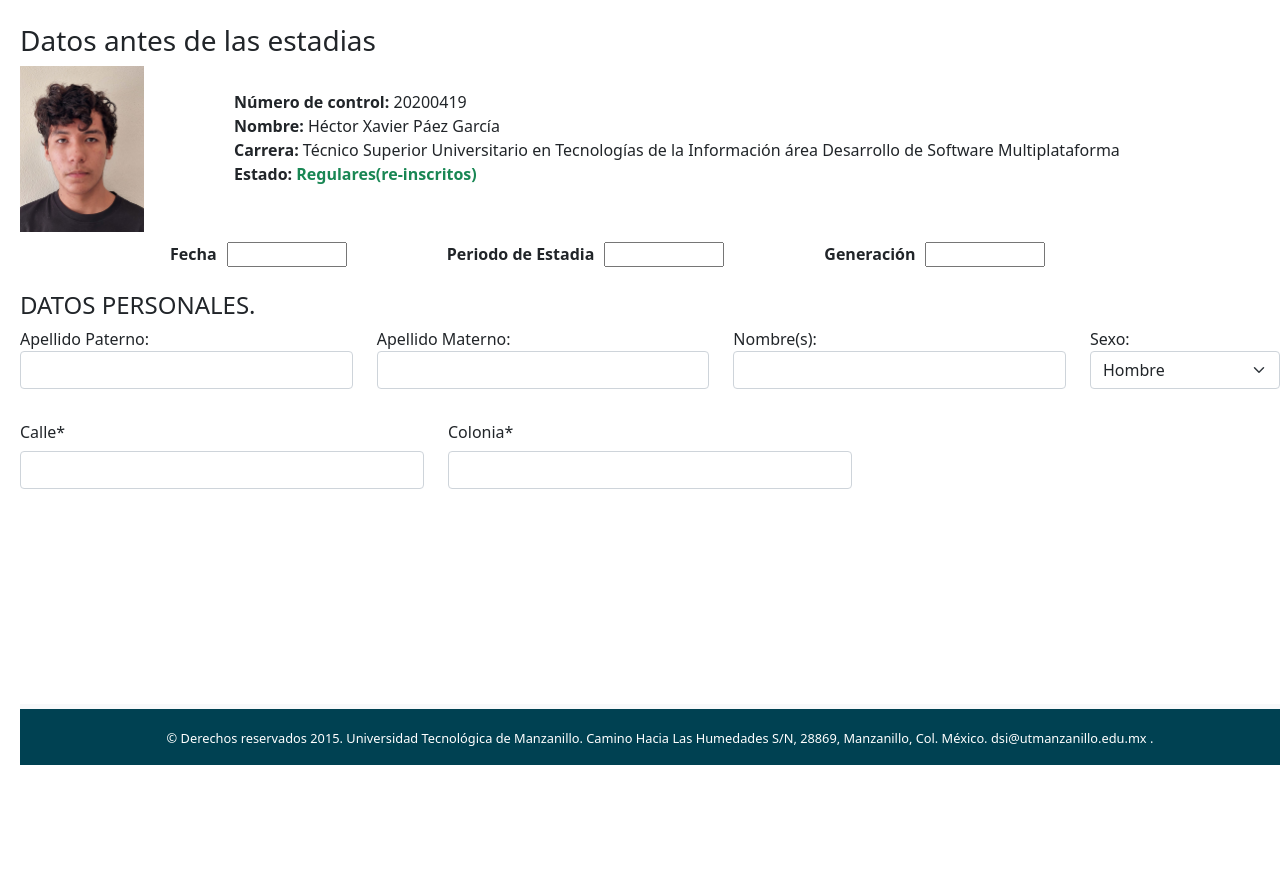
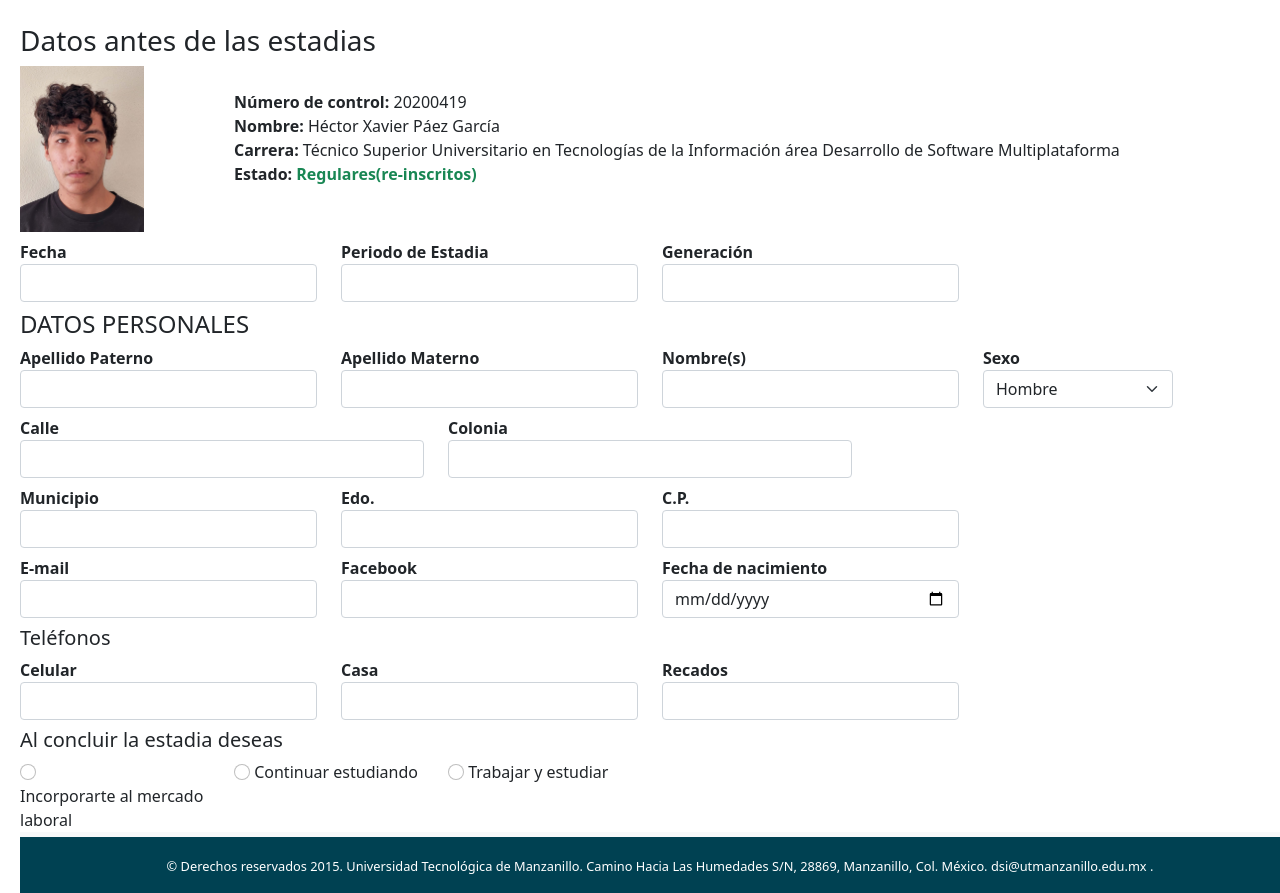
Before and after one commit to WilliamRVazquez/hectorSiiutem, a PHP site: page /estadias.php in a window 1280 px wide. Shown: the part 56-949 px from the top of the page. Before the commit the page ends 821 px from the top, so only its background shows below. Run offline with PHP 8.4, Linux system fonts and the light colour scheme.

Commit message:
Se termino la pagina de estadias

```diff
--- a/estadias.php
+++ b/estadias.php
@@ -47,50 +47,71 @@
             </div>
         </div>
 
-        <div class="d-flex" style="margin-top: 10px;">
-
-                <span style="margin-left: 150px ;">
+        <!--PRIMERA FILA-->
+        <div class="row mt-2">
+            <div class="col-3">
+                <label for="fecha">
                     <strong>
                         Fecha
                     </strong>
-                </span>
+                </label>
+                <input type="text" class="form-control" id="fecha" name="fecha">
+            </div>
 
-                <input type="text" style="width: 120px; height: 25px ; margin-left: 10px ;">
-
-                <span style="margin-left: 100px ;">
+            <div class="col-3">
+                <label for="Periodo">
                     <strong>
                         Periodo de Estadia
                     </strong>
-                </span>
+                </label>
+                <input type="text" class="form-control" id="periodo" name="periodo">
+            </div>
 
-                <input type="text" style="width: 120px; height: 25px ; margin-left: 10px ;">
-
-                <span style="margin-left: 100px ;">
+            <div class="col-3">
+                <label for="generacion">
                     <strong>
                         Generación
                     </strong>
-                </span>
-
-                <input type="text" style="width: 120px; height: 25px ; margin-left: 10px ;">
+                </label>
+                <input type="text" class="form-control" id="generacion" name="generacion">
+            </div>
         </div>
 
-        <h4 class="mt-4">DATOS PERSONALES.</h4>
-        <!--PRIMERA FILA-->
+        <!--SEGUNDA FILA-->
+        <h4 class="mt-2">
+            DATOS PERSONALES
+        </h4>
         <div class="row">
-            <div class="col">
-                <label for="lastNameP">Apellido Paterno: </label>
+            <div class="col-3">
+                <label for="lastNameP">
+                    <strong>
+                        Apellido Paterno
+                    </strong>
+                </label>
                 <input class="form-control" id="lastNameP" name="lastNameP" type="text">
             </div>
-            <div class="col">
-                <label for="lastNameM">Apellido Materno: </label>
+            <div class="col-3">
+                <label for="lastNameM">
+                    <strong>
+                        Apellido Materno
+                    </strong>
+                </label>
                 <input id="lastNameM" class="form-control" name="lastNameM" type="text">
             </div>
-            <div class="col">
-                <label for="name">Nombre(s): </label>
+            <div class="col-3">
+                <label for="name">
+                    <strong>
+                        Nombre(s)
+                    </strong>
+                </label>
                 <input id="name" class="form-control" name="name" type="text">
             </div>
             <div class="col-2">
-                <label for="sex">Sexo: </label>
+                <label for="sex">
+                    <strong>
+                        Sexo
+                    </strong>
+                </label>
                 <select class="form-select" id="sex" name="sex">
                     <option value="Hombre">
                         Hombre
@@ -105,16 +126,136 @@
             </div>
         </div>
 
-        <!--SEGUNDA FILA-->
-        <div class="row mt-4">
+        <!--TERCERA FILA-->
+        <div class="row mt-2">
             <div class="col-4">
-                <label class="col-sm-2 col-form-label" for="street">Calle* </label>
+                <label for="calle">
+                    <strong>
+                        Calle
+                    </strong>
+                </label>
                 <input class="form-control" id="street" name="street" type="text">
             </div>
             <div class="col-4">
-                <label class="col-sm-2 col-form-label" for="colonia">Colonia* </label>
+                <label for="colonia">
+                    <strong>
+                        Colonia
+                    </strong>
+                </label>
                 <input class="form-control" id="colonia" name="colonia" type="text">
             </div>
+        </div>
+
+        <!--CUARTA FILA-->
+        <div class="row mt-2">
+            <div class="col-3">
+                <label for="municipio">
+                    <strong>
+                        Municipio
+                    </strong>
+                </label>
+                <input type="text" class="form-control" id="municipio" name="municipio">
+            </div>
+            <div class="col-3">
+                <label for="edo">
+                    <strong>
+                        Edo.
+                    </strong>
+                </label>
+                <input class="form-control" id="edo" name="edo" type="text">
+            </div>
+            <div class="col-3">
+                <label for="codigopostal">
+                    <strong>
+                        C.P.
+                    </strong>
+                </label>
+                <input class="form-control" id="codigopostal" name="codigopostal" type="text">
+            </div>
+        </div>
+
+        <!--QUINTA FILA-->
+        <div class="row mt-2">
+            <div class="col-3">
+                <label for="email">
+                    <strong>
+                        E-mail
+                    </strong>
+                </label>
+                <input type="text" class="form-control" name="email" id="email">
+            </div>
+            <div class="col-3">
+                <label for="facebook">
+                    <strong>
+                        Facebook
+                    </strong>
+                </label>
+                <input type="text" class="form-control" name="facebook" id="facebook">
+            </div>
+            <div class="col-3">
+                <label for="nacimiento">
+                    <strong>
+                        Fecha de nacimiento
+                    </strong>
+                </label>
+                <input type="date" class="form-control" name="nacimiento" id="nacimiento">
+            </div>
+        </div>
+
+        <!--SEXTA FILA-->
+        <h5 class="mt-2">
+                Teléfonos
+            </h5>
+        <div class="row mt-2">
+            <div class="col-3">
+                <label for="celular">
+                    <strong>
+                        Celular
+                    </strong>
+                </label>
+                <input type="text" class="form-control" name="celular" id="celular">
+            </div>
+            <div class="col-3">
+                <label for="casa">
+                    <strong>
+                        Casa
+                    </strong>
+                </label>
+                <input type="text" class="form-control" name="casa" id="casa">
+            </div>
+            <div class="col-3">
+                <label for="recados">
+                    <strong>
+                        Recados
+                    </strong>
+                </label>
+                <input type="text" class="form-control" name="recados" id="recados">
+            </div>
+        </div>
+
+        <!--SEPTIMA FILA-->
+        <h5 class="mt-2">
+            Al concluir la estadia deseas
+        </h5>
+            <div class="row mt-2">
+                <div class="col-2">
+                    <input class="form-check-input" type="radio" name="flexRadioDefault" id="flexRadioDefault1">
+                    <label class="form-check-label" for="flexRadioDefault1">
+                        Incorporarte al mercado laboral
+                    </label>
+                </div>
+                <div class="col-2">
+                    <input class="form-check-input" type="radio" name="flexRadioDefault" id="flexRadioDefault1">
+                    <label class="form-check-label" for="flexRadioDefault1">
+                        Continuar estudiando
+                    </label>
+                </div>
+                <div class="col-2">
+                    <input class="form-check-input" type="radio" name="flexRadioDefault" id="flexRadioDefault1">
+                    <label class="form-check-label" for="flexRadioDefault1">
+                        Trabajar y estudiar
+                    </label>
+                </div>
         </div>
 </div>
 
```
